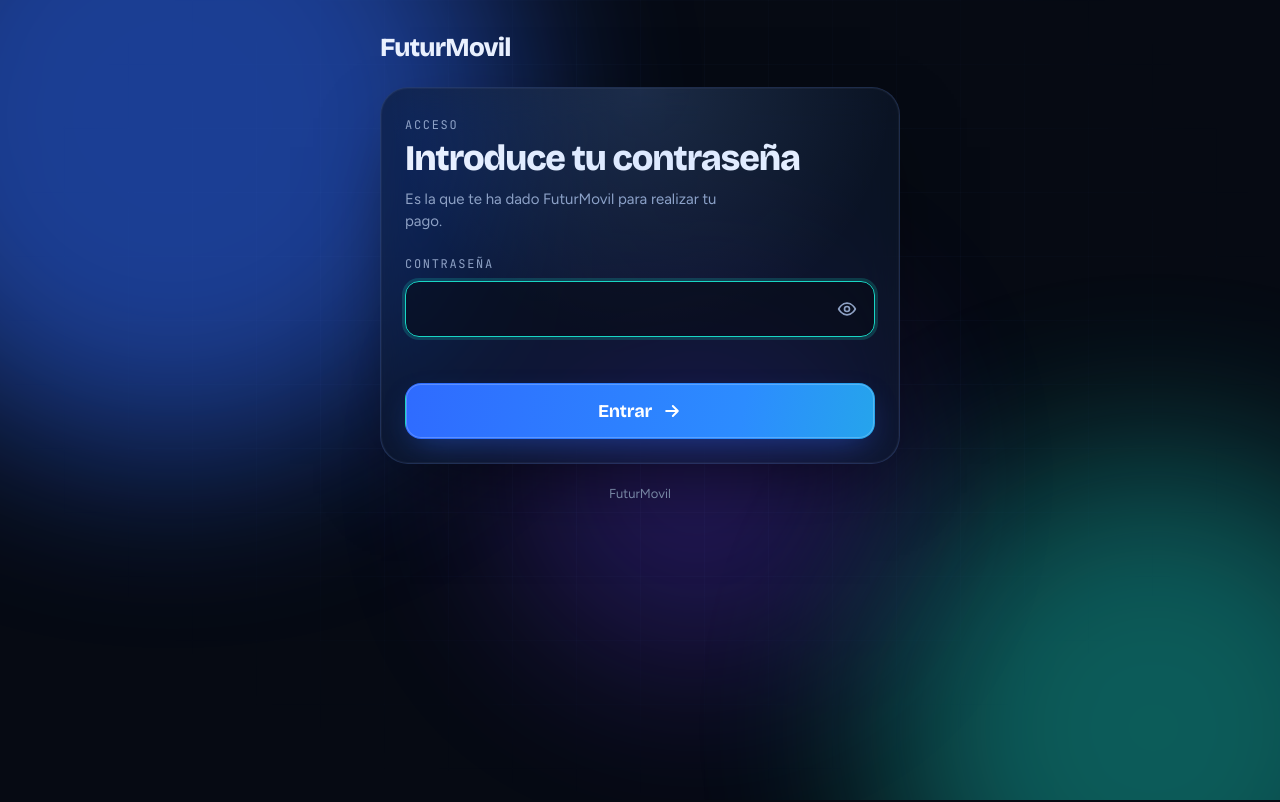
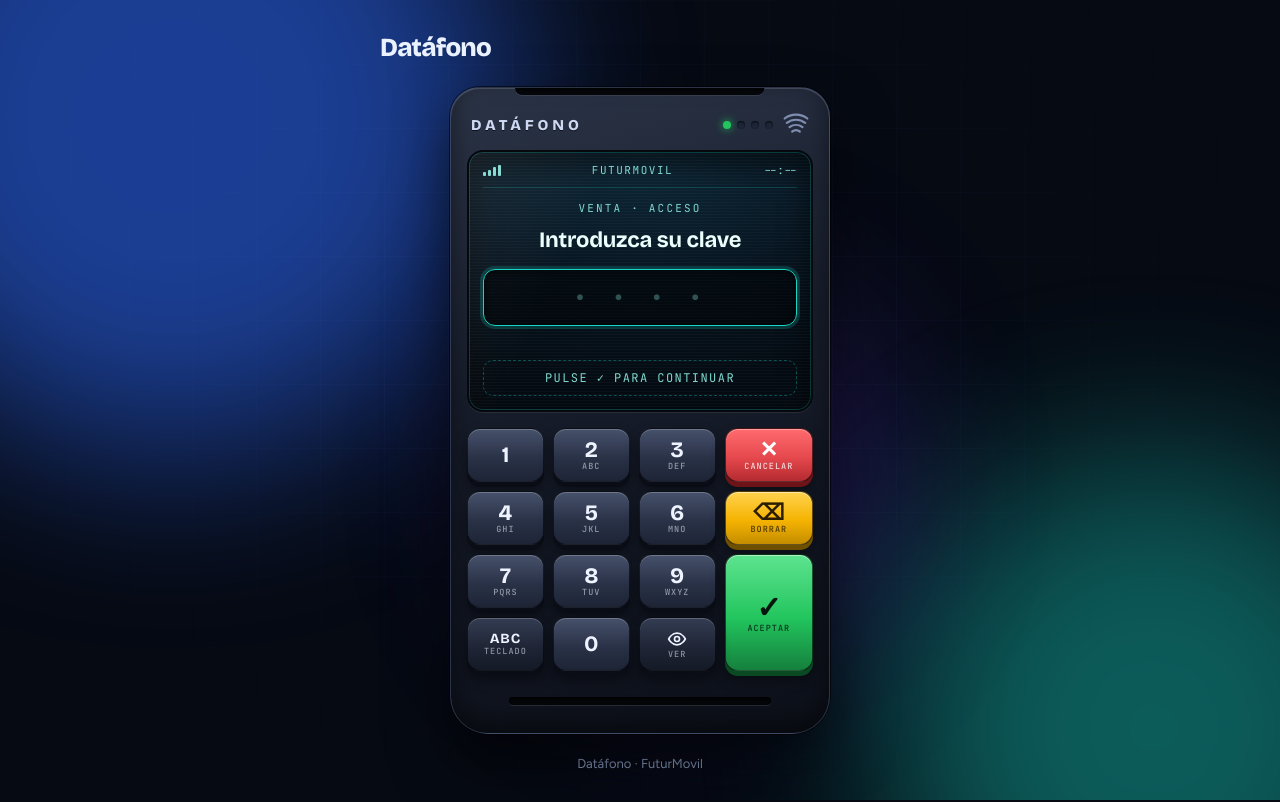
Before and after one commit to puntofibra/pagos, a plain HTML site: page index.html in a window 1280 px wide. Drawn offline with nearby package versions, Linux system fonts and the light colour scheme; no server answers.

Commit message:
Datafono: pantalla y teclado

```diff
--- a/index.html
+++ b/index.html
@@ -3,14 +3,14 @@
 <head>
 <meta charset="utf-8">
 <meta name="viewport" content="width=device-width, initial-scale=1, viewport-fit=cover">
-<title>FuturMovil</title>
-<meta name="description" content="Pagos de FuturMovil">
+<title>Datáfono</title>
+<meta name="description" content="Datáfono de FuturMovil">
 <meta name="theme-color" content="#060A13">
 <meta name="color-scheme" content="dark">
 <meta name="mobile-web-app-capable" content="yes">
 <meta name="apple-mobile-web-app-capable" content="yes">
 <meta name="apple-mobile-web-app-status-bar-style" content="black">
-<meta name="apple-mobile-web-app-title" content="FuturMovil">
+<meta name="apple-mobile-web-app-title" content="Datáfono">
 <link rel="manifest" href="manifest.webmanifest">
 <link rel="icon" type="image/png" href="icon-192.png">
 <link rel="apple-touch-icon" href="apple-touch-icon.png">
@@ -35,64 +35,75 @@
 
   <main class="page">
     <header class="brand">
-      <span class="brand-name">FuturMovil</span>
+      <span class="brand-name">Datáfono</span>
       <button class="install" id="installBtn" type="button" hidden>
         <svg width="16" height="16" viewBox="0 0 24 24" fill="none" stroke="currentColor" stroke-width="2.4" stroke-linecap="round" stroke-linejoin="round" aria-hidden="true"><path d="M12 3v12M7 10l5 5 5-5M5 21h14"/></svg>
         Instalar app
       </button>
     </header>
 
-    <!-- Contraseña -->
-    <section class="card tilt view" id="vLogin" aria-labelledby="loginTitle">
-      <div>
-        <div class="label">Acceso</div>
-        <h1 class="title" id="loginTitle">Introduce tu contraseña</h1>
-        <p class="lead">Es la que te ha dado FuturMovil para realizar tu pago.</p>
+    <!-- Datáfono: pantalla (clave / importe) + teclado -->
+    <section class="pos" id="pos" data-mode="login" aria-label="Datáfono">
+      <div class="pos-slot" aria-hidden="true">
+        <div class="ticket"><b>FUTURMOVIL</b><span>IMPORTE</span><strong id="ticketAmt">0,00 €</strong><i>PENDIENTE DE PAGO</i></div>
       </div>
-      <form id="loginForm" class="stack" autocomplete="off" novalidate>
-        <div class="field">
-          <label class="label" for="pass">Contraseña</label>
-          <div class="pw-wrap">
-            <input class="input" id="pass" name="pass" type="password" autocomplete="off" autocapitalize="none" autocorrect="off" spellcheck="false" enterkeyhint="go">
-            <button class="eye" id="eye" type="button" aria-label="Mostrar contraseña">
-              <svg width="20" height="20" viewBox="0 0 24 24" fill="none" stroke="currentColor" stroke-width="2" stroke-linecap="round" stroke-linejoin="round" aria-hidden="true"><path d="M2 12s3.6-7 10-7 10 7 10 7-3.6 7-10 7S2 12 2 12z"/><circle cx="12" cy="12" r="3"/></svg>
-            </button>
+      <div class="pos-body">
+        <div class="pos-plate">
+          <span class="pos-logo">DATÁFONO</span>
+          <span class="pos-leds" aria-hidden="true"><i></i><i></i><i></i><i></i></span>
+          <svg class="pos-nfc" width="26" height="26" viewBox="0 0 24 24" fill="none" stroke="currentColor" stroke-width="2" stroke-linecap="round" aria-hidden="true"><path d="M6 8.5a6 6 0 0 1 0 7M10 6a10 10 0 0 1 0 12M14 3.5a14 14 0 0 1 0 17M18 1.5a17 17 0 0 1 0 21"/></svg>
+        </div>
+
+        <div class="lcd">
+          <div class="lcd-bar" aria-hidden="true">
+            <span class="sig"><i></i><i></i><i></i><i></i></span>
+            <span class="lcd-shop">FuturMovil</span>
+            <span id="lcdClock">--:--</span>
           </div>
-          <p class="error" id="loginError" role="alert" aria-live="polite"></p>
+
+          <!-- Contraseña -->
+          <div class="lcd-pane view" id="vLogin" aria-labelledby="loginTitle">
+            <div class="lcd-tag">Venta · acceso</div>
+            <h1 class="lcd-title" id="loginTitle">Introduzca su clave</h1>
+            <form id="loginForm" autocomplete="off" novalidate>
+              <label class="sr" for="pass">Contraseña</label>
+              <input class="lcd-input" id="pass" name="pass" type="password" maxlength="40" autocomplete="off" autocapitalize="none" autocorrect="off" spellcheck="false" enterkeyhint="go" placeholder="• • • •">
+              <p class="error lcd-err" id="loginError" role="alert" aria-live="polite"></p>
+              <button class="lcd-soft" id="loginBtn" type="submit"><span>Pulse ✓ para continuar</span></button>
+            </form>
+          </div>
+
+          <!-- Pago -->
+          <div class="lcd-pane view" id="vPay" aria-labelledby="payLabel" hidden>
+            <div class="lcd-tag" id="payLabel">Importe a pagar</div>
+            <div class="amount lcd-amount" id="payAmount"><span class="int">0</span><span class="dec">,00</span><span class="cur">€</span></div>
+            <div class="lcd-sub">Pago a <strong>FuturMovil</strong> · importe fijo</div>
+            <a class="lcd-pay" id="payLink" href="#" target="_blank" rel="noopener noreferrer">
+              <span class="pulse" aria-hidden="true"></span>
+              <svg width="20" height="20" viewBox="0 0 24 24" fill="none" stroke="currentColor" stroke-width="2.4" stroke-linecap="round" stroke-linejoin="round" aria-hidden="true"><rect x="3" y="11" width="18" height="10" rx="3"/><path d="M7 11V8a5 5 0 0 1 10 0v3"/></svg>
+              <span id="payText">Pagar</span>
+            </a>
+            <p class="lcd-note">Pulse el botón o la tecla verde ✓. Se abrirá la pasarela segura de myPOS para introducir la tarjeta.</p>
+            <button class="lcd-exit" id="payExit" type="button">Cancelar operación</button>
+          </div>
         </div>
-        <button class="btn btn-primary" id="loginBtn" type="submit">
-          <span>Entrar</span>
-          <svg width="20" height="20" viewBox="0 0 24 24" fill="none" stroke="currentColor" stroke-width="2.4" stroke-linecap="round" stroke-linejoin="round" aria-hidden="true"><path d="M5 12h14M13 6l6 6-6 6"/></svg>
-        </button>
-      </form>
-    </section>
 
-    <!-- Pago -->
-    <section class="card tilt view" id="vPay" aria-labelledby="payLabel" hidden>
-      <div>
-        <div class="label" id="payLabel">Importe a pagar</div>
-        <div class="amount" id="payAmount"><span class="int">0</span><span class="dec">,00</span><span class="cur">€</span></div>
+        <div class="keys" id="keys">
+          <button type="button" data-k="1">1</button><button type="button" data-k="2">2<small>abc</small></button><button type="button" data-k="3">3<small>def</small></button>
+          <button type="button" class="k-red" data-k="x" aria-label="Cancelar">✕<small>cancelar</small></button>
+          <button type="button" data-k="4">4<small>ghi</small></button><button type="button" data-k="5">5<small>jkl</small></button><button type="button" data-k="6">6<small>mno</small></button>
+          <button type="button" class="k-yel" data-k="del" aria-label="Borrar">⌫<small>borrar</small></button>
+          <button type="button" data-k="7">7<small>pqrs</small></button><button type="button" data-k="8">8<small>tuv</small></button><button type="button" data-k="9">9<small>wxyz</small></button>
+          <button type="button" class="k-grn" data-k="ok" aria-label="Aceptar">✓<small>aceptar</small></button>
+          <button type="button" class="k-fn" data-k="abc" aria-label="Abrir el teclado para escribir letras">ABC<small>teclado</small></button>
+          <button type="button" data-k="0">0</button>
+          <button type="button" class="k-fn" id="eye" data-k="eye" aria-label="Mostrar contraseña">
+            <svg width="20" height="20" viewBox="0 0 24 24" fill="none" stroke="currentColor" stroke-width="2" stroke-linecap="round" stroke-linejoin="round" aria-hidden="true"><path d="M2 12s3.6-7 10-7 10 7 10 7-3.6 7-10 7S2 12 2 12z"/><circle cx="12" cy="12" r="3"/></svg><small>ver</small>
+          </button>
+        </div>
+
+        <div class="pos-card" aria-hidden="true"><div class="chipcard"><i></i></div><div class="card-slit"></div></div>
       </div>
-      <div class="concept">
-        <span>Pago a <strong>FuturMovil</strong></span>
-        <span class="dot"></span>
-        <span>Importe fijo</span>
-      </div>
-      <a class="pay" id="payLink" href="#" target="_blank" rel="noopener noreferrer">
-        <span class="pulse" aria-hidden="true"></span>
-        <span class="pay-left">
-          <svg width="22" height="22" viewBox="0 0 24 24" fill="none" stroke="currentColor" stroke-width="2.2" stroke-linecap="round" stroke-linejoin="round" aria-hidden="true"><rect x="3" y="11" width="18" height="10" rx="3"/><path d="M7 11V8a5 5 0 0 1 10 0v3"/></svg>
-          <span id="payText">Pagar</span>
-        </span>
-        <span class="arrow" aria-hidden="true">
-          <svg width="20" height="20" viewBox="0 0 24 24" fill="none" stroke="currentColor" stroke-width="2.4" stroke-linecap="round" stroke-linejoin="round"><path d="M5 12h14M13 6l6 6-6 6"/></svg>
-        </span>
-      </a>
-      <p class="note">
-        <svg width="16" height="16" viewBox="0 0 24 24" fill="none" stroke="currentColor" stroke-width="2.4" stroke-linecap="round" stroke-linejoin="round" aria-hidden="true"><path d="M12 3l8 3v6c0 4.5-3.2 8.3-8 9-4.8-.7-8-4.5-8-9V6l8-3z"/><path d="M9 12l2 2 4-4"/></svg>
-        Se abrirá la pasarela de pago segura de myPOS. Allí introduces los datos de tu tarjeta.
-      </p>
-      <button class="btn btn-ghost" id="payExit" type="button">Salir</button>
     </section>
 
     <!-- Administrador -->
@@ -134,7 +145,7 @@
       </section>
     </section>
 
-    <footer class="foot" id="foot">FuturMovil</footer>
+    <footer class="foot" id="foot">Datáfono · FuturMovil</footer>
   </main>
 
   <!-- Instrucciones para iPhone / iPad -->
```
